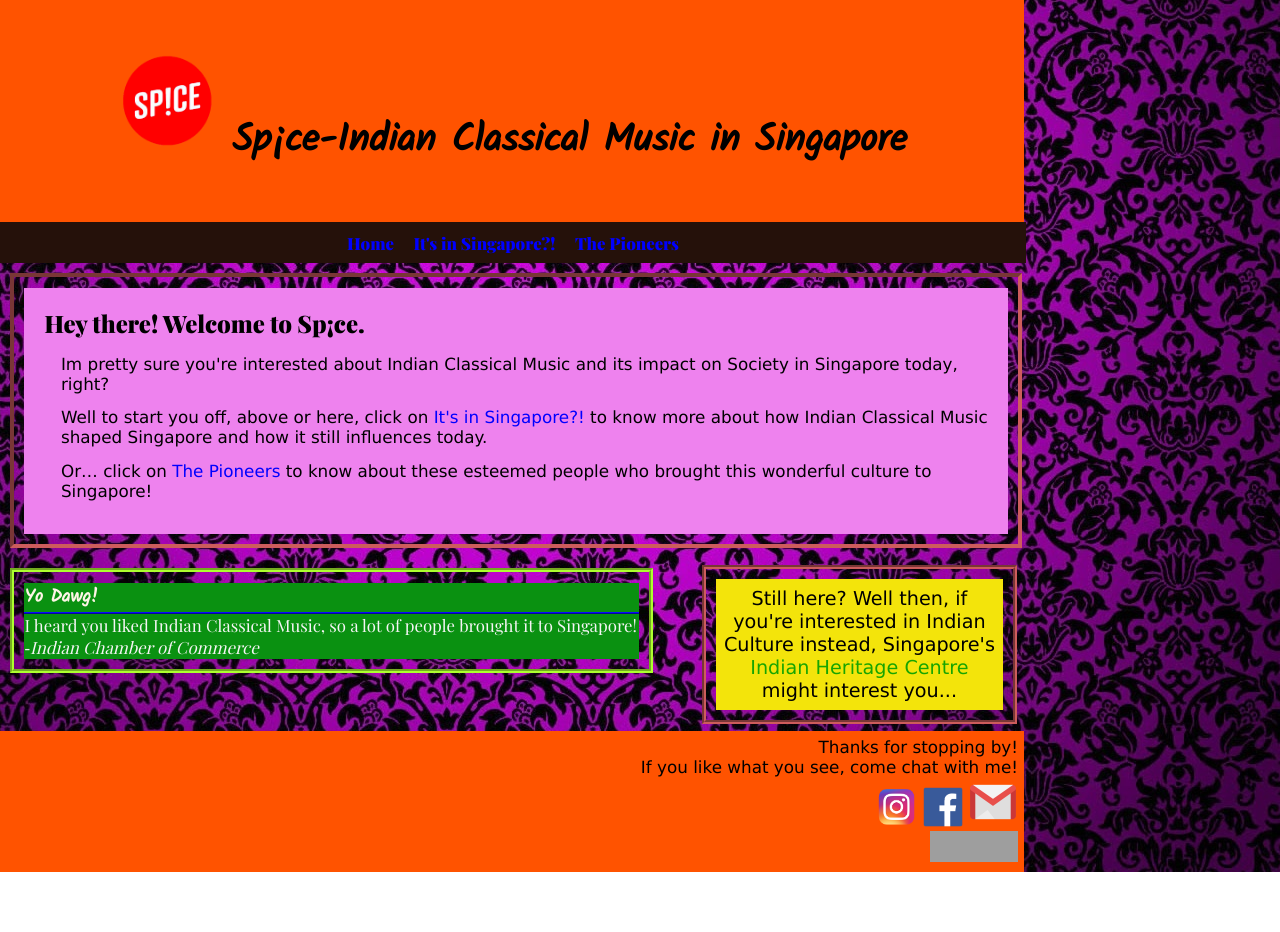
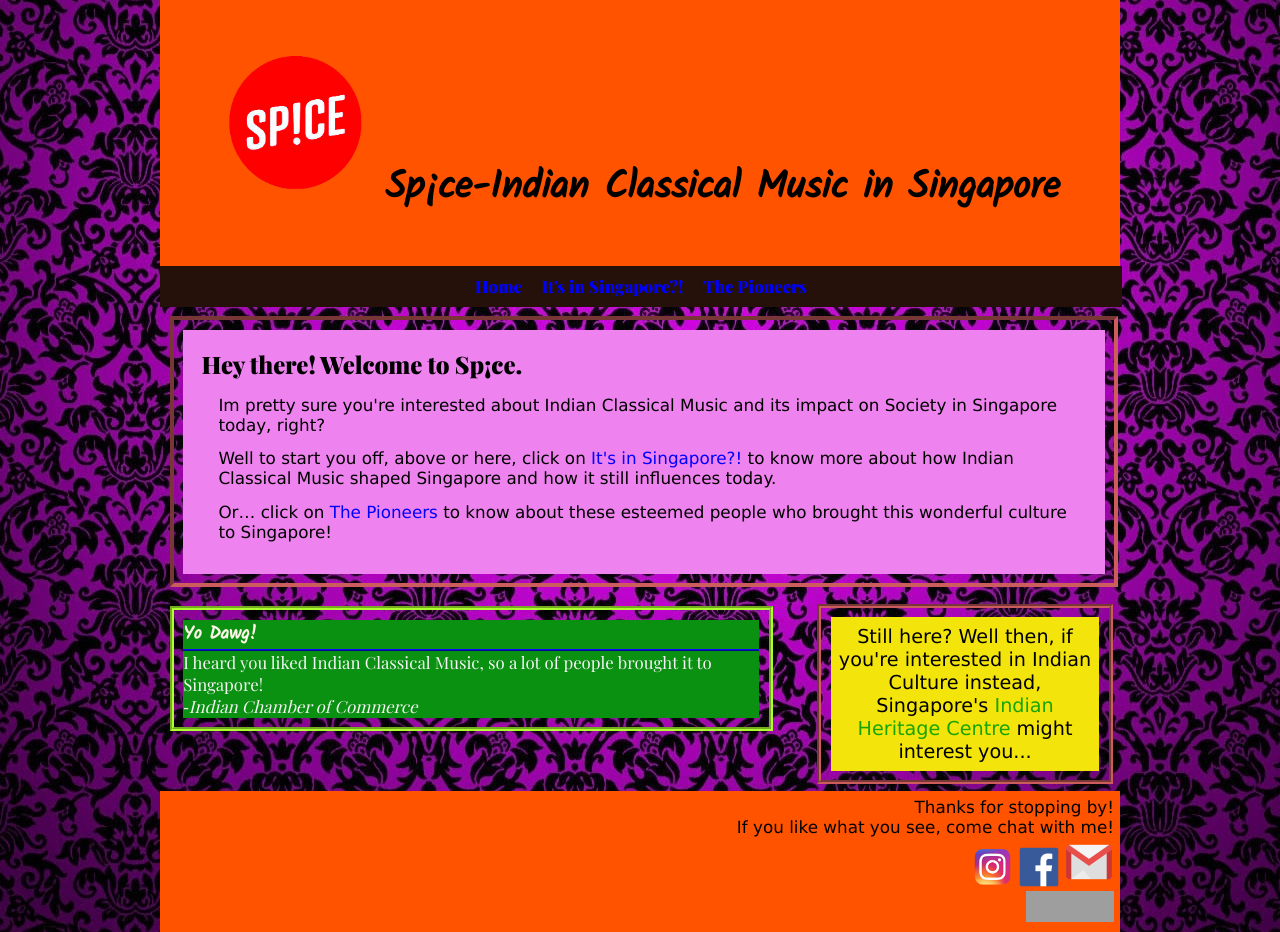
Before and after one commit to DysthymiaDemon/wcd, a plain HTML site: page a1/index.html in a window 1280 px wide. Before the commit the page ends 872 px from the top, so only its background shows below. Drawn offline with nearby package versions, Linux system fonts and the light colour scheme; grey boxes are pictures that could not be loaded; files whose address does not match are found by name.

Commit message:
derezzed

```diff
--- a/a1/index.html
+++ b/a1/index.html
@@ -25,7 +25,7 @@
    <body>
       <div class="container">
          <header>
-            <h1 id="indexHeader"><img class="logo" src="images/spiceLogo.png" width="100" height="100" alt="Sp¡ce"> Sp&#161;ce-Indian Classical Music in Singapore</h1>
+            <h1 id="indexHeader"><img class="logo" src="images/spiceLogo.png" width="150" height="150" alt="Sp¡ce"> Sp&#161;ce-Indian Classical Music in Singapore</h1>
             <nav class="sitenavigation">
                   <p><a href="index.html">Home</a></p>
                   <p><a href="aboutICMinSG.html">It's in Singapore?!</a></p>
@@ -48,13 +48,13 @@
                   </div>
          </anotherone>
          <aside>
-            <p id="firstPageAside">Still here? Well then, if you're interested in Indian Culture instead, Singapore's <a id="ihcColor" href="http://indianheritage.org.sg/en">Indian Heritage Centre</a> might interest you...</p>
+            <p id="firstPageAside">Still here? Well then, if you're interested in Indian Culture instead, Singapore's <a id="ihcColor" href="http://indianheritage.org.sg/en" target="_blank">Indian Heritage Centre</a> might interest you...</p>
          </aside>
          <footer>
             <p>Thanks for stopping by!</p>
             <p>If you like what you see, come chat with me!</p>
-            <p><a href="https://www.instagram.com/ameen_himself/"><img src="images/insta.png" width="40" height="40" alt="Insta"></a>
-                    <a href="https://www.facebook.com/MyridianStar"><img src="images/facebook.png" width="40" height="40" alt="Facebook"></a>
+            <p><a href="https://www.instagram.com/ameen_himself/" target="_blank"><img src="images/insta.png" width="40" height="40" alt="Instagram"></a>
+                    <a href="https://www.facebook.com/MyridianStar" target="_blank"><img src="images/facebook.png" width="40" height="40" alt="Facebook"></a>
                     <a href="mailto:ameenkhan1208@gmail.com?Subject=Can%20we%20chat?" target="_top"><img src="images/gmail.png" width="50" height="50" alt="Gmail"></a>
             <p><a href="https://jigsaw.w3.org/css-validator/check/referer">
                   <img src="https://jigsaw.w3.org/css-validator/images/vcss"
--- a/a1/styles.css
+++ b/a1/styles.css
@@ -10,7 +10,8 @@
 /* reset styles */
 html {
    font-size: 12px;
-   max-width: 1024px;
+   max-width: 960px;
+   margin: auto;
 }
 article, body, div, footer, header, h1, h2, nav, p {
    border: 0;
@@ -46,7 +47,7 @@ a:active {
 
 /* header section */
 #indexHeader {
-    font-family: 'Kalam', 'Times New Roman', Times, serif
+    font-family: 'Kalam', 'Times New Roman', Times, serif;
 }
 header {
    text-align: center;
@@ -159,12 +160,12 @@ anotherone h2 {
     font-family: "Kalam", Arial, Helvetica, sans-serif;
     border-bottom: 2px ridge #070aed;
     color: oldlace;
-    background-color: rgb(10, 145, 17)
+    background-color: rgb(10, 145, 17);
 }
 
 anotherone p {
     color: whitesmoke;
-    background-color: rgb(10, 145, 17)
+    background-color: rgb(10, 145, 17);
 }
 /* bottom right element */
 aside {
```
Also changed, not shown: a1/aboutICMinSG.html (+4 -1 lines).
